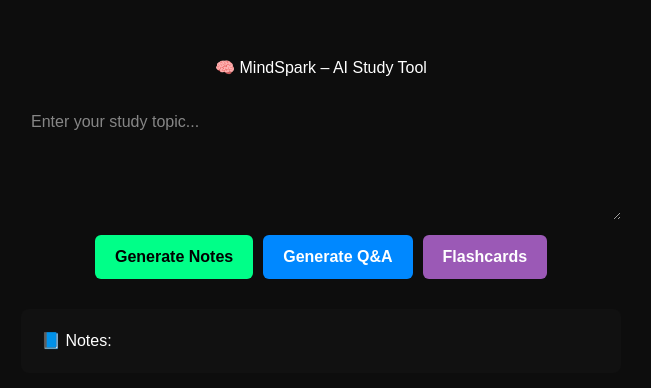
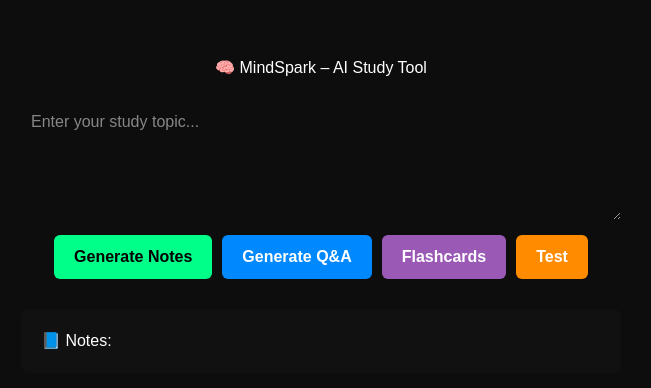
Before and after one commit to hamza07ejaz/MindSpark, a Next.js app: page / in a window 1280 px wide. Shown: the part 186-574 px from the top of the page, without its empty margins (319-970 px from the left). Built offline with nearby package versions, Linux system fonts and the light colour scheme.

Commit message:
feat: added Test navigation button on main page

```diff
--- a/app/page.tsx
+++ b/app/page.tsx
@@ -95,7 +95,7 @@
         }}
       />
 
-      <div style={{ marginTop: "15px", display: "flex", gap: "10px" }}>
+      <div style={{ marginTop: "15px", display: "flex", gap: "10px", flexWrap: "wrap", justifyContent: "center" }}>
         <button
           onClick={handleGenerateNotes}
           disabled={loading}
@@ -128,7 +128,6 @@
           {loading ? "Loading..." : "Generate Q&A"}
         </button>
 
-        {/* ✅ New Flashcards Button */}
         <button
           onClick={() => (window.location.href = "/flashcards")}
           style={{
@@ -142,6 +141,22 @@
           }}
         >
           Flashcards
+        </button>
+
+        {/* ✅ New Test Button */}
+        <button
+          onClick={() => (window.location.href = "/test")}
+          style={{
+            background: "#ff8c00",
+            color: "#fff",
+            padding: "10px 20px",
+            borderRadius: "6px",
+            border: "none",
+            cursor: "pointer",
+            fontWeight: "bold",
+          }}
+        >
+          Test
         </button>
       </div>
 
```
